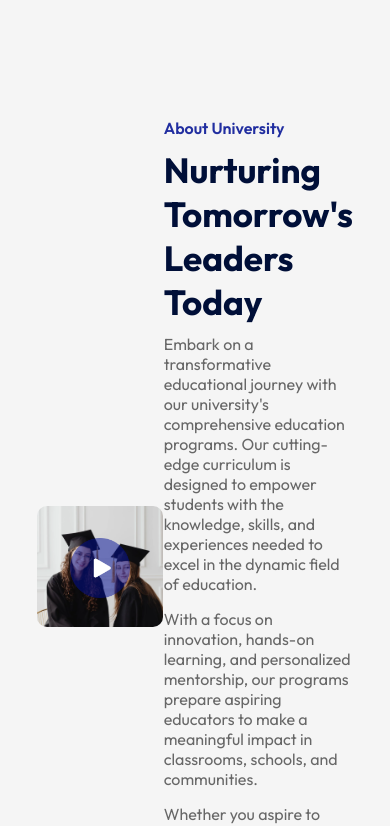
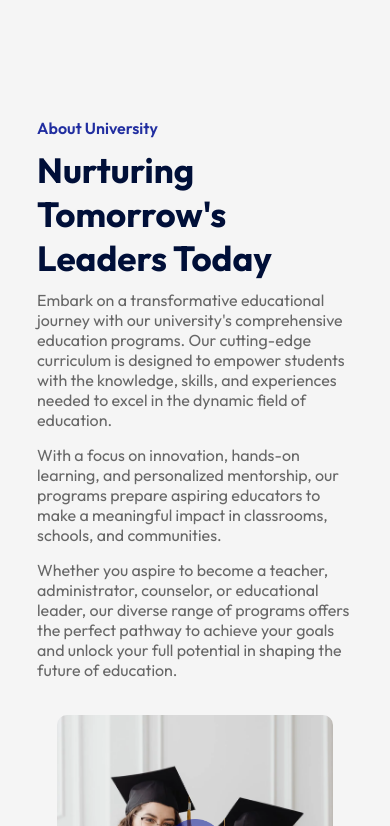
Before and after one commit to Mahmoud-Shoura/Edusity, a React (Vite) app: page / in a window 390 px wide. Shown: the part 1858-2684 px from the top of the page. Built offline with nearby package versions, Linux system fonts and the light colour scheme.

Commit message:
responsive About Component for medium & smull Devices

```diff
--- a/src/Components/About/About.css
+++ b/src/Components/About/About.css
@@ -45,3 +45,19 @@
     color: #676767;
     margin-bottom: 15px;
 }
+
+/* ------- MEDIA QUERY ------- */
+
+@media (max-width: 800px) {
+    .about {
+        flex-direction: column;
+    }
+    .about-left {
+        flex-basis: 100%;
+        margin: 20px;
+        order: 2;
+    }
+    .about-right {
+        flex-basis: 100%;
+    }
+}
```
